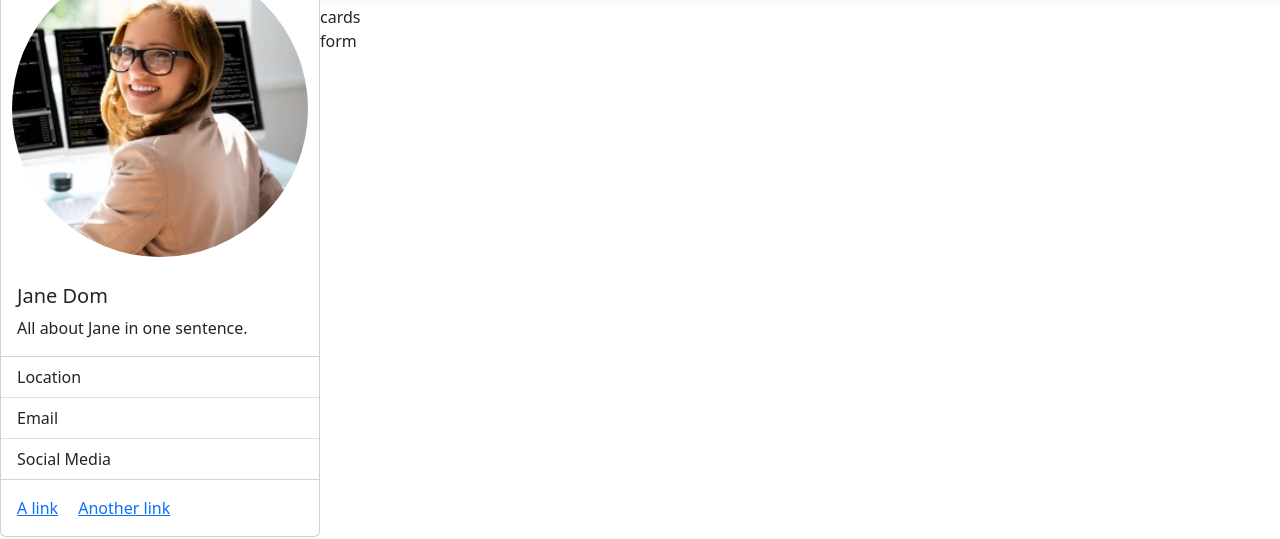
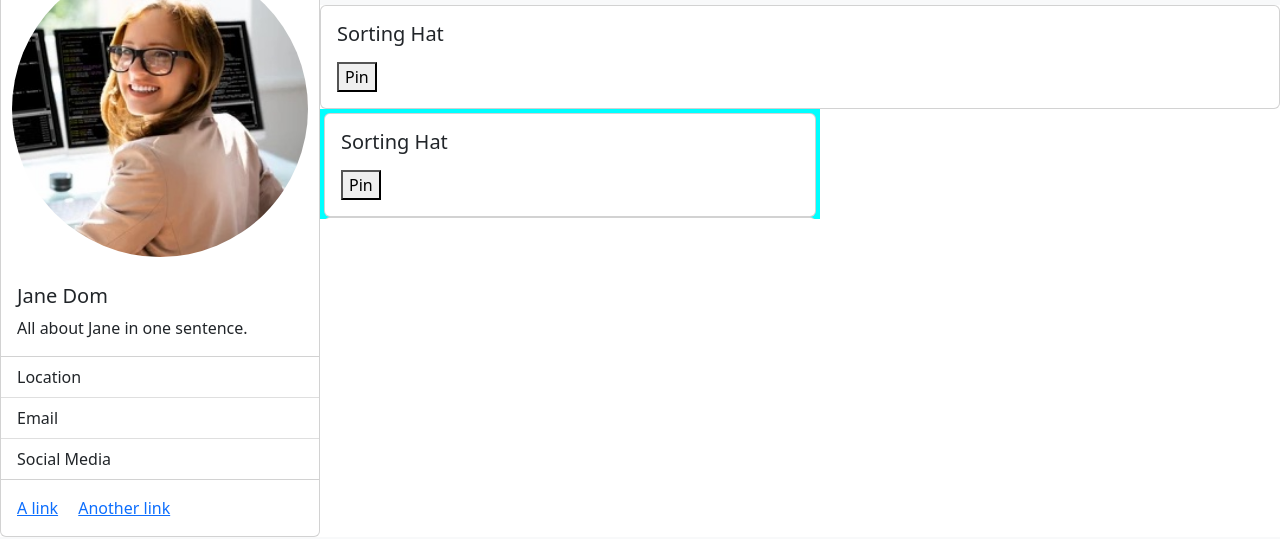
Before and after one commit to nss-evening-cohort-21/gitsub-team-3-hallelujah-do-what-you-gotta-do, a plain HTML site: page index.html in a window 1280 px wide. Shown: the part 51-590 px from the top of the page. Drawn offline with nearby package versions, Linux system fonts and the light colour scheme.

Commit message:
basic js functionality for the overview page

```diff
--- a/scripts/main.js
+++ b/scripts/main.js
@@ -19,12 +19,68 @@ const formContainer = document.querySelector("#formContainer");
 
 
 // navBar functions
+////////////////Graham//////////////////////////////////////
+function formScroll() {
+  const element = document.getElementById("formContainer");
+  element.classList.add("scroll");
+}
+function formScrollRemove() {
+  const element = document.getElementById("formContainer");
+  element.classList.remove("scroll");
+}
+
+const reposPinned =
+  reposArr.filter(word => word.pinned === true)
+
+
+
+
+
 const graham = () => {
-  let cardString = "cards";
-  let formString = "form";
+
+  let cardString = "";
+  let formString = "";
+
+  for(const member of reposPinned) {
+    cardString += `<div class="card">
+
+    <div id="studentCardBody" class="card-body">
+      <h5 class="card-title" id="testing"><div id="voldName">${member.name}</div></h5>
+      <p class="card-text"></p>
+      <p></p>
+      <div class="student-card-button-div">
+      <button class="sorting-buttons" id="expelStudent--${member.id}">Pin</button>
+      </div>
+    </div>
+  </div>
+  </div>
+    `
+  }
+
+  formScroll();
+  for(const member of reposArr) {
+    formString += `
+
+    <div class="card">
+
+    <div id="studentCardBody" class="card-body">
+      <h5 class="card-title" id="testing"><div id="voldName">${member.name}</div></h5>
+      <p class="card-text"></p>
+      <p></p>
+      <div class="student-card-button-div">
+      <button class="sorting-buttons" id="expelStudent--${member.id}">Pin</button>
+      </div>
+    </div>
+  </div>
+  </div>
+    `
+  }
+
   renderToDom("#cardContainer", cardString);
   renderToDom("#formContainer", formString);
+
 };
+
 // elf --- Repo Page
 const repoCardStrOnDom = () => {
   const cardDivString = `
@@ -82,12 +138,16 @@ const addRepo = (e) => {
   repoPageForm.reset();
 }
 const navRepos = () => {
+   formScrollRemove()
+
+
   repoCardStrOnDom();
   renderToDom('#formContainer', repoPageForm);
 }
 // elf --- Repo Page End
 
 const navProjects = () => {
+  formScrollRemove();
   let formString = "forrrrrrm";
   let cardString = "cards";
   renderToDom("#cardContainer", cardString);
--- a/styles/main.css
+++ b/styles/main.css
@@ -42,3 +42,13 @@
 .form-div-container {
   margin-bottom: 50px;
 }
+.scroll {
+  margin:4px, 4px;
+  padding:4px;
+  background-color: aqua;
+  width: 500px;
+  height: 110px;
+  overflow-x: hidden;
+  overflow-y: auto;
+  text-align:justify;
+}
```
